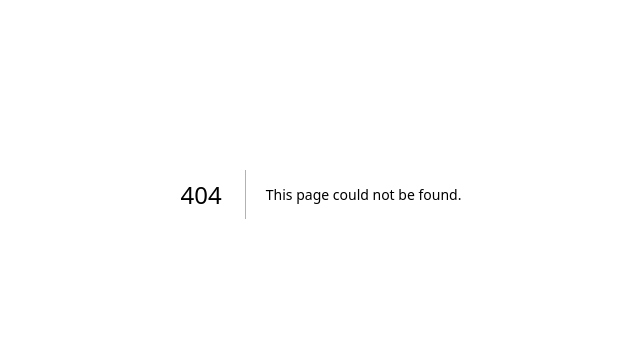
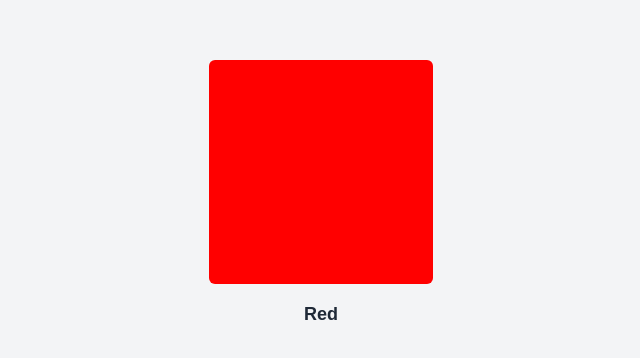
Before and after one commit to aitor-i/view-transition-spike, a Next.js app: page /item/1 in a window 1280 px wide. Before the commit this address had no page. Shown: the part 206-564 px from the top of the page, without its empty margins (319-959 px from the left). Built offline with nearby package versions, Linux system fonts and the light colour scheme.

Commit message:
add item route

```diff
--- /dev/null
+++ b/src/app/item/[id]/page.tsx
@@ -0,0 +1,12 @@
+import { ColourDisplay } from "@/components/ColourDisplay/ColourDisplay";
+import React from "react";
+interface Props {
+  params: {
+    id: string;
+  };
+}
+
+export default function page({ params }: Props) {
+  const { id } = params;
+  return <ColourDisplay id={id} />;
+}
```
